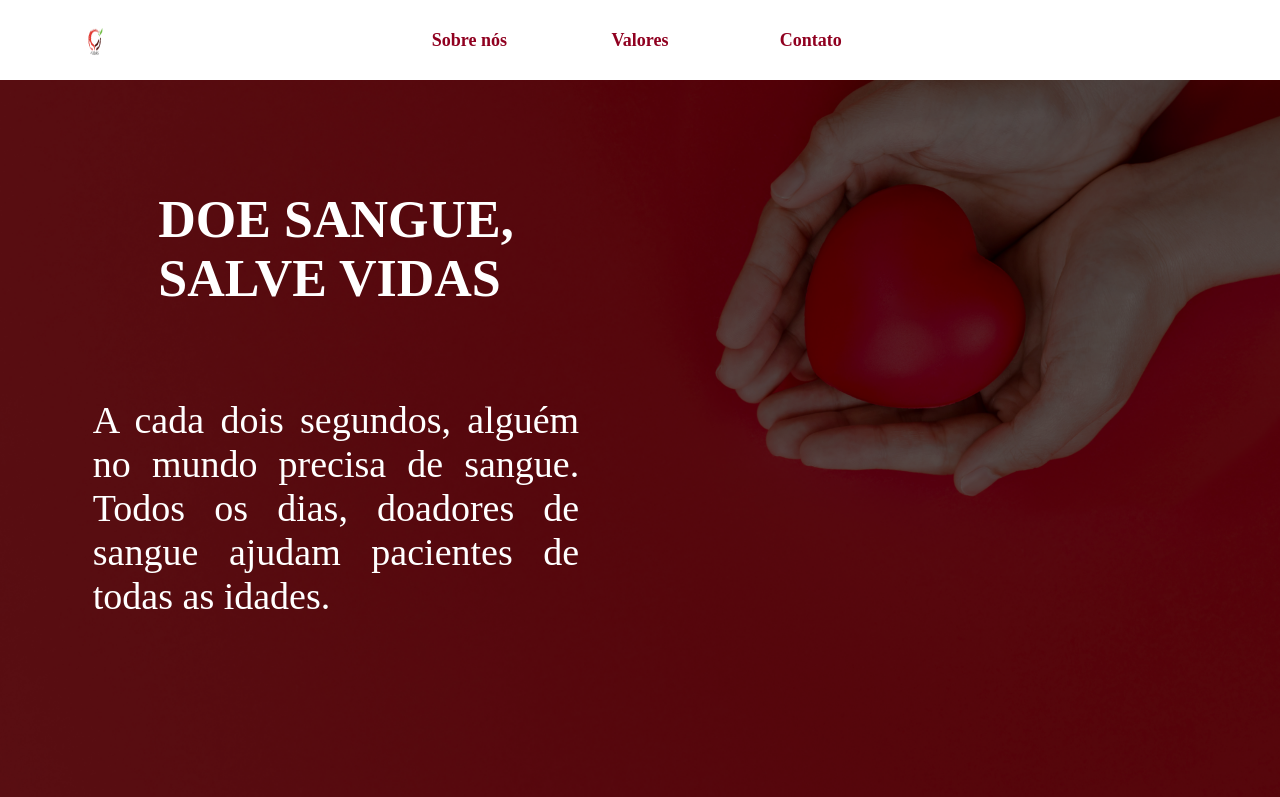
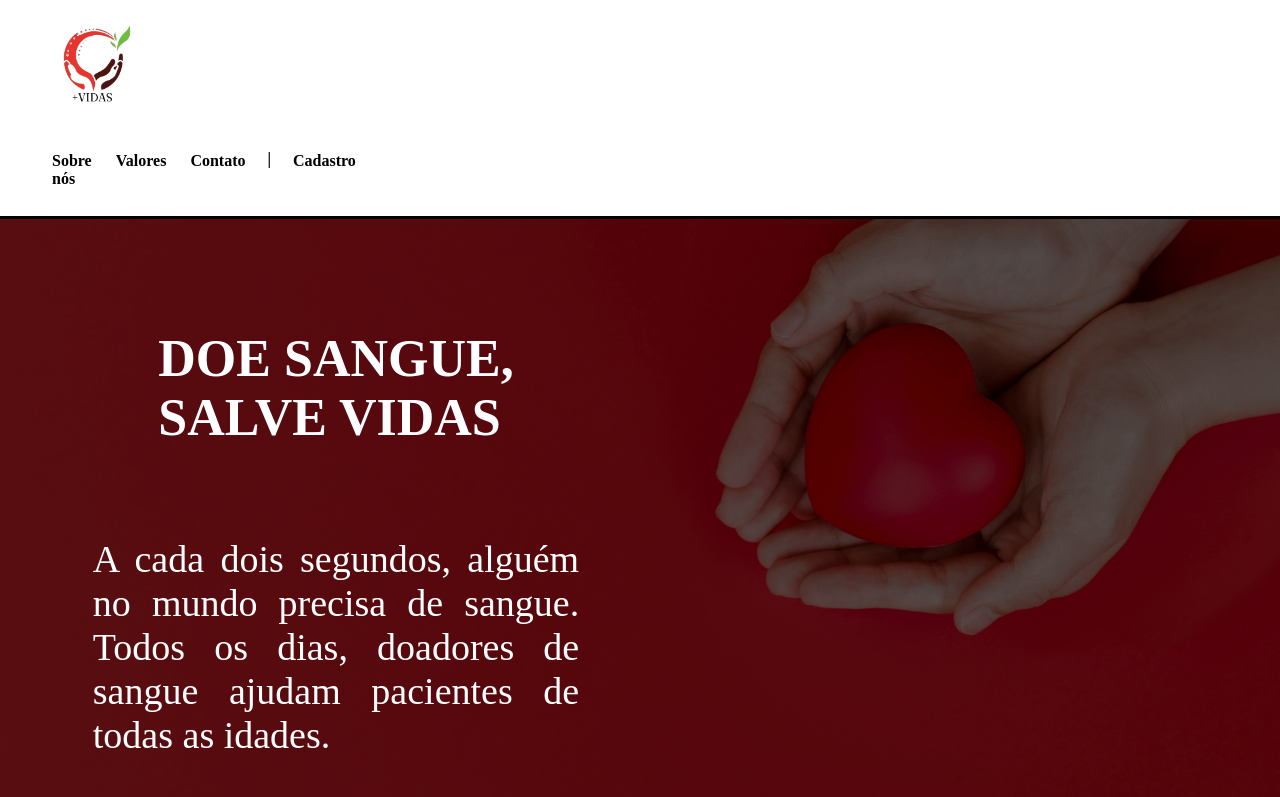
Before and after one commit to Grupo-1-PI/PROJETO-PI, a plain HTML site: page Front-end/html/tela1-home.html in a window 1280 px wide. Shown: the top 797 px of the page. Drawn offline with Linux system fonts and the light colour scheme.

Commit message:
navbar com conexões

```diff
--- a/Front-end/css/site.css
+++ b/Front-end/css/site.css
@@ -284,3 +284,63 @@
 
     background-color: #900020;
 }
+
+#sessao2{
+    margin:0;
+    padding: 0px;
+    text-align: center;
+    transition: 0.5s;
+    background: #ffffff;
+    min-height: 150vh;
+}
+
+.header {
+    width: 100%;
+    background-color: rgb(255, 255, 255);
+    border-bottom: solid rgb(0, 0, 0) 3px;
+}
+
+.login_btn{
+    border: 2px solid rgb(255, 255, 255);
+    padding: 10px;
+    border-radius: 10px;
+    background-color: rgb(255, 255, 255);
+    color: rgb(0, 0, 0);
+}
+
+.login_btn:hover{
+    background-color: rgb(255, 0, 0);
+    color: black;
+}
+.traco{
+    padding: 10px;
+}
+
+.header .container {
+    justify-content: space-between;
+    align-items: center;
+}
+
+.menu {
+    width: 300px;
+    display: flex;
+    color: #000000;
+    list-style: none;
+    justify-content: space-evenly;
+    font-weight: bold;
+
+}
+
+a {
+    text-decoration: none;
+    color: #000000;
+}
+
+#sessao3{
+    margin:0;
+    padding: 0px;
+    text-align: center;
+    transition: 0.5s;
+    background: #ffffff;
+    min-height: 150vh;
+}
--- a/Front-end/html/tela1-home.html
+++ b/Front-end/html/tela1-home.html
@@ -12,7 +12,7 @@
 
 <body>
 
-    <div class="navBar">
+    <!-- <div class="navBar">
         <div class="container">
             <div class="boxNavBar">
                 <div class="conteudoNavBar extremo">
@@ -21,11 +21,10 @@
                     </div>
 
                 </div>
-
                 <div class="conteudoNavBar meio row">
                     <div class="boxTextoNavBar">
-                        <div class="textoNavBar">
-                            <span>
+                        <div class="textoNavBar"><a href="#sessao2"></a>
+                            <span onclick="">
                                 Sobre nós
                             </span>
                         </div>
@@ -44,6 +43,7 @@
                             </span>
                         </div>
                     </div>
+                     -->
                     <!-- <div class="boxTextoNavBar">
                         <div class="textoNavBar">
                             <span>
@@ -52,19 +52,32 @@
                         </div>
                     </div> -->
 
-                </div>
+                <!-- </div>
 
-                <div class="conteudoNavBar extremo">
+                <div class="conteudoNavBar extremo"> -->
                     <!-- <div class="iconNavBar">
                         <img src="../img/site/imagem-do-usuario-com-fundo-preto.png" alt="">
                     </div> -->
-                </div>
+                <!-- </div>
 
             </div>
 
         </div>
+    </div> -->
+
+    <div class="header">
+        <div class="container">
+            <img style="height: 120px;" width="200px" src="../img/site/Logo MaisVidas.png" alt="">
+            <ul class="menu">
+                <li class="login_btn"><a href="#sessao2">Sobre nós</a></li>
+                <li class="login_btn"><a href="#sessao3">Valores</a></li>
+                <li class="login_btn"><a href="contato"> Contato</a></li>
+                <li class="traco">|</li>
+                <li class="login_btn"><a href="./tela2-cadastro.html">Cadastro</a></li>
+            </ul>
+        </div>
     </div>
-
+    <section id="sessao1">
     <div class="banner">
         <div class="container">
             <div class="boxConteudoBanner">
@@ -90,6 +103,9 @@
             </div>
         </div>
     </div>
+</section>
+
+<section id="sessao2">
     <div class="sobreNos">
         <div class="container">
             <div class="sbConteudo">
@@ -126,6 +142,7 @@
             </div>
         </div>
     </div>
+    <section id="sessao3">
     <div class="valores">
         <div class="container">
             <div class="boxValoresTitulo">
@@ -193,6 +210,8 @@
             </div>
         </div>
     </div>
+</section>
+</section>
     <div class="rodape">
         <div class="container justificar-around column">
             <div class="boxRodape">
```
